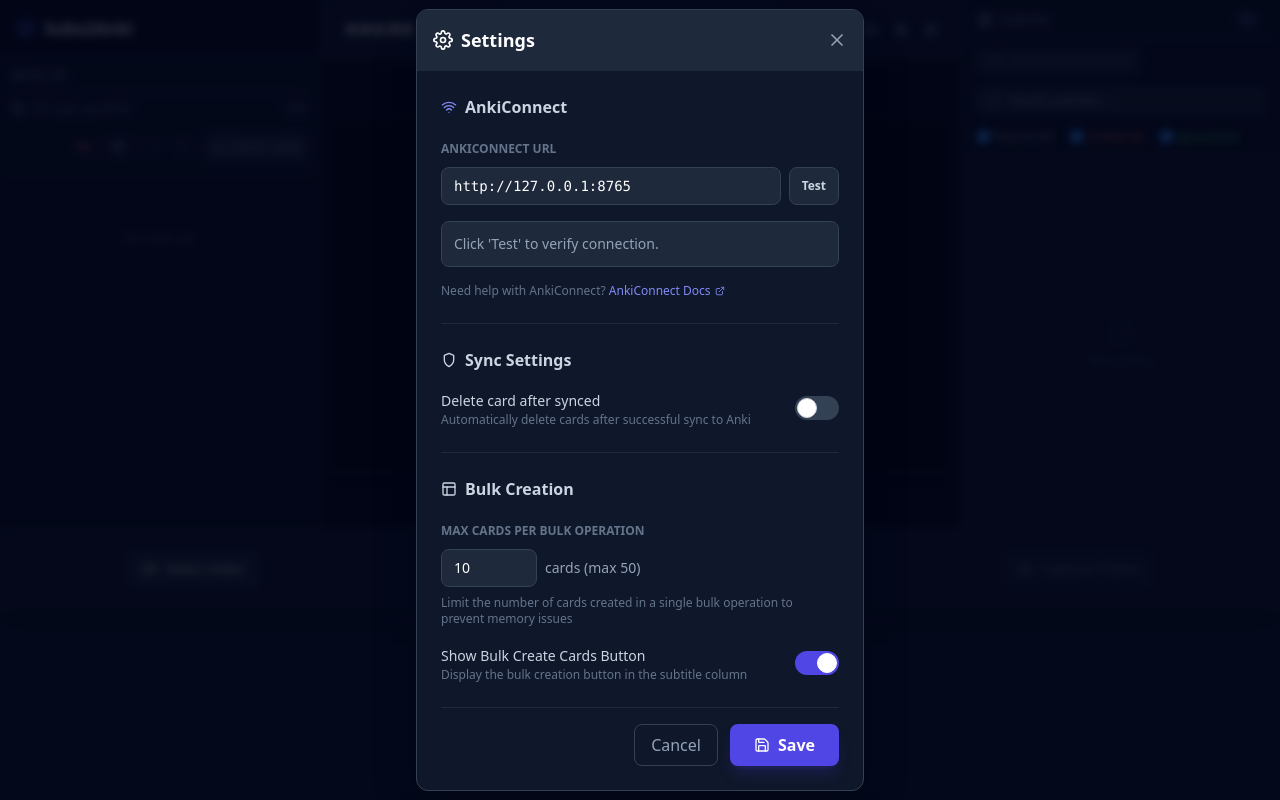
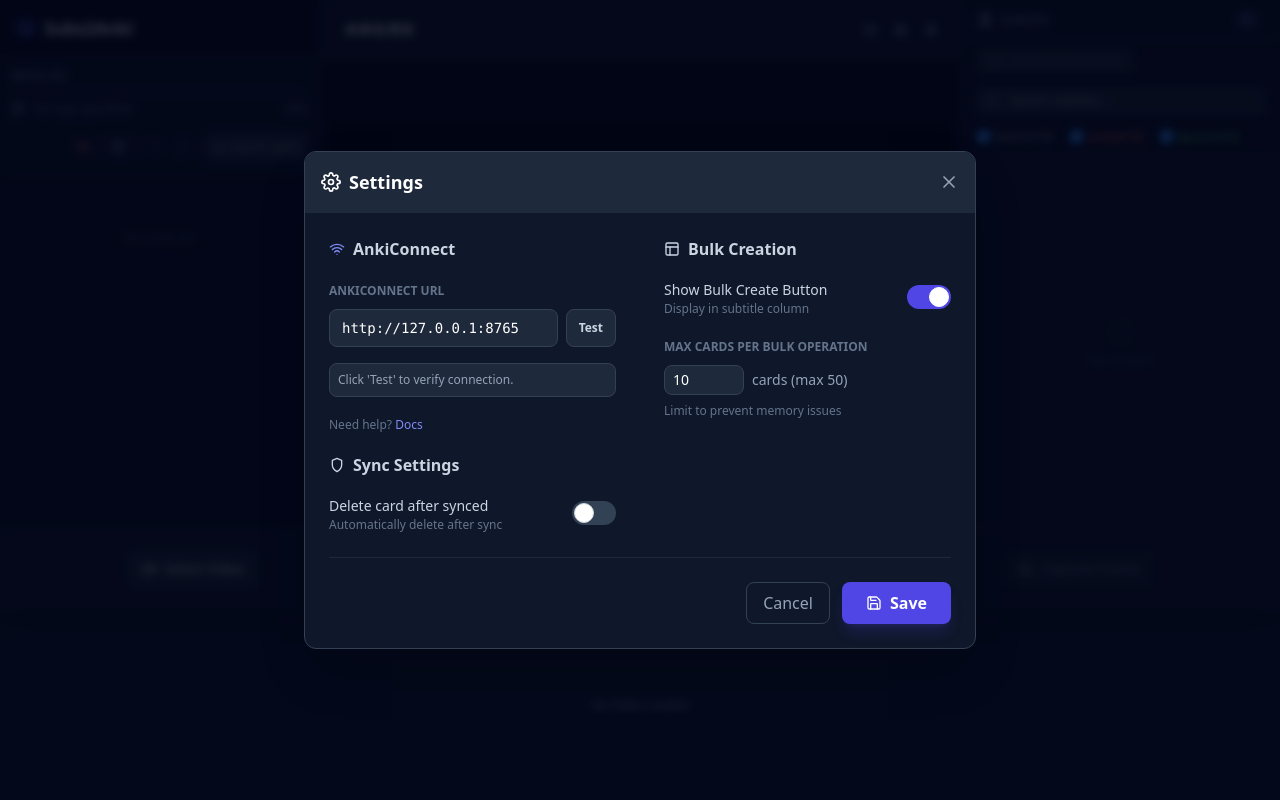
Before and after one commit to qiao-zhang/Subs2Anki, a React (Vite) app: page / in a window 1280 px wide. Both pictures are taken after a click on the button 83 px from the left and 147 px from the top of the page. Built offline with nearby package versions, Linux system fonts and the light colour scheme.

Commit message:
Modify layout of SettingsModal.tsx

```diff
--- a/App.tsx
+++ b/App.tsx
@@ -804,6 +804,7 @@
           onDownload={handleDownloadSubtitles}
           onShiftSubtitles={shiftSubtitles}
           showBulkCreateButton={showBulkCreateButton}
+          bulkCreateLimit={bulkCreateLimit}
         />
       </div>
 
--- a/components/SubtitleColumn.tsx
+++ b/components/SubtitleColumn.tsx
@@ -32,6 +32,7 @@
   onDownload: () => void;
   onShiftSubtitles: (offset: number) => void;
   showBulkCreateButton?: boolean;
+  bulkCreateLimit: number;
   className?: string;
 }
 
@@ -49,6 +50,7 @@
                                                          onDownload,
                                                          onShiftSubtitles,
                                                          showBulkCreateButton = true,
+                                                         bulkCreateLimit,
                                                          className = ''
                                                        }) => {
   const MIN_SHIFT_MS = 10;
@@ -400,9 +402,11 @@
                 ? 'bg-slate-800 text-slate-600 cursor-not-allowed'
                 : 'bg-indigo-600 hover:bg-indigo-700 text-white'
             }`}
-            title={subtitleCounts.normal === 0 ? 'No normal subtitles to create cards from' : 'Create cards for all normal subtitles'}
+            title={subtitleCounts.normal === 0 ? 'No normal subtitles to create cards from'
+              : 'Create cards for all normal subtitles'}
           >
-            <PlusCircle size={14}/> Bulk Create Cards ({subtitleCounts.normal})
+            <PlusCircle size={14}/> Bulk
+            Create {subtitleCounts.normal > bulkCreateLimit ? bulkCreateLimit : subtitleCounts.normal} Cards
           </button>
         </div>
       )}
--- a/components/modals/SettingsModal.tsx
+++ b/components/modals/SettingsModal.tsx
@@ -1,6 +1,6 @@
-import React, { useState } from 'react';
-import { X, Save, Wifi, AlertCircle, CheckCircle2, ExternalLink } from 'lucide-react';
-import { checkConnection } from '@/services/anki-connect.ts';
+import React, {useState} from 'react';
+import {X, Save, Wifi, AlertCircle, CheckCircle2} from 'lucide-react';
+import {checkConnection} from '@/services/anki-connect.ts';
 
 interface SettingsModalProps {
   isOpen: boolean;
@@ -81,26 +81,32 @@
   if (!isOpen) return null;
 
   return (
-    <div className="fixed inset-0 z-50 flex items-center justify-center p-4 bg-slate-950/80 backdrop-blur-sm animate-in fade-in duration-200">
-      <div className="bg-slate-900 border border-slate-700 rounded-xl shadow-2xl w-full max-w-md overflow-hidden">
+    <div
+      className="fixed inset-0 z-50 flex items-center justify-center p-4 bg-slate-950/80 backdrop-blur-sm animate-in fade-in duration-200">
+      <div className="bg-slate-900 border border-slate-700 rounded-xl shadow-2xl w-full max-w-2xl overflow-hidden">
         <div className="flex justify-between items-center p-4 border-b border-slate-800 bg-slate-800">
           <h2 className="text-lg font-bold flex items-center gap-2 text-white">
-            <svg xmlns="http://www.w3.org/2000/svg" width="20" height="20" viewBox="0 0 24 24" fill="none" stroke="currentColor" strokeWidth="2" strokeLinecap="round" strokeLinejoin="round">
+            <svg xmlns="http://www.w3.org/2000/svg" width="20" height="20" viewBox="0 0 24 24" fill="none"
+                 stroke="currentColor" strokeWidth="2" strokeLinecap="round" strokeLinejoin="round">
               <circle cx="12" cy="12" r="3"></circle>
-              <path d="M19.4 15a1.65 1.65 0 0 0 .33 1.82l.06.06a2 2 0 0 1 0 2.83 2 2 0 0 1-2.83 0l-.06-.06a1.65 1.65 0 0 0-1.82-.33 1.65 1.65 0 0 0-1 1.51V21a2 2 0 0 1-2 2 2 2 0 0 1-2-2v-.09A1.65 1.65 0 0 0 9 19.4a1.65 1.65 0 0 0-1.82.33l-.06.06a2 2 0 0 1-2.83 0 2 2 0 0 1 0-2.83l.06-.06a1.65 1.65 0 0 0 .33-1.82 1.65 1.65 0 0 0-1.51-1H3a2 2 0 0 1-2-2 2 2 0 0 1 2-2h.09A1.65 1.65 0 0 0 4.6 9a1.65 1.65 0 0 0-.33-1.82l-.06-.06a2 2 0 0 1 0-2.83 2 2 0 0 1 2.83 0l.06.06a1.65 1.65 0 0 0 1.82.33H9a1.65 1.65 0 0 0 1-1.51V3a2 2 0 0 1 2-2 2 2 0 0 1 2 2v.09a1.65 1.65 0 0 0 1 1.51 1.65 1.65 0 0 0 1.82-.33l.06-.06a2 2 0 0 1 2.83 0 2 2 0 0 1 0 2.83l-.06.06a1.65 1.65 0 0 0-.33 1.82V9a1.65 1.65 0 0 0 1.51 1H21a2 2 0 0 1 2 2 2 2 0 0 1-2 2h-.09a1.65 1.65 0 0 0-1.51 1z"></path>
+              <path
+                d="M19.4 15a1.65 1.65 0 0 0 .33 1.82l.06.06a2 2 0 0 1 0 2.83 2 2 0 0 1-2.83 0l-.06-.06a1.65 1.65 0 0 0-1.82-.33 1.65 1.65 0 0 0-1 1.51V21a2 2 0 0 1-2 2 2 2 0 0 1-2-2v-.09A1.65 1.65 0 0 0 9 19.4a1.65 1.65 0 0 0-1.82.33l-.06.06a2 2 0 0 1-2.83 0 2 2 0 0 1 0-2.83l.06-.06a1.65 1.65 0 0 0 .33-1.82 1.65 1.65 0 0 0-1.51-1H3a2 2 0 0 1-2-2 2 2 0 0 1 2-2h.09A1.65 1.65 0 0 0 4.6 9a1.65 1.65 0 0 0-.33-1.82l-.06-.06a2 2 0 0 1 0-2.83 2 2 0 0 1 2.83 0l.06.06a1.65 1.65 0 0 0 1.82.33H9a1.65 1.65 0 0 0 1-1.51V3a2 2 0 0 1 2-2 2 2 0 0 1 2 2v.09a1.65 1.65 0 0 0 1 1.51 1.65 1.65 0 0 0 1.82-.33l.06-.06a2 2 0 0 1 2.83 0 2 2 0 0 1 0 2.83l-.06.06a1.65 1.65 0 0 0-.33 1.82V9a1.65 1.65 0 0 0 1.51 1H21a2 2 0 0 1 2 2 2 2 0 0 1-2 2h-.09a1.65 1.65 0 0 0-1.51 1z"></path>
             </svg>
             Settings
           </h2>
           <button onClick={onClose} className="text-slate-400 hover:text-white transition">
-            <X size={20} />
+            <X size={20}/>
           </button>
         </div>
 
-        <form onSubmit={handleSubmit} className="p-6 space-y-6">
+        <form onSubmit={handleSubmit} className="p-6">
+          <div className="grid grid-cols-2 gap-12">
+            {/* Left Column - AnkiConnect and Sync Settings */}
+            <div className="space-y-5">
               {/* AnkiConnect Settings Section */}
-          <div className="space-y-4 border-b border-slate-800 pb-6">
+              <div className="space-y-4">
                 <h3 className="text-md font-bold flex items-center gap-2 text-slate-300">
-              <Wifi className="text-indigo-400" size={16} /> AnkiConnect
+                  <Wifi className="text-indigo-400" size={16}/> AnkiConnect
                 </h3>
 
                 <div className="space-y-2">
@@ -124,44 +130,35 @@
                 </div>
 
                 {/* Status Indicator */}
-            <div className={`p-3 rounded-lg border text-sm flex items-start gap-3 ${
+                <div className={`p-2 rounded-lg border text-xs flex items-start gap-2 ${
                   status === 'connected' ? 'bg-emerald-950/30 border-emerald-800 text-emerald-400' :
                     status === 'error' ? 'bg-red-950/30 border-red-800 text-red-400' :
                       'bg-slate-800 border-slate-700 text-slate-400'
                 }`}>
                   {status === 'checking' && <div
-                className="animate-spin rounded-full h-4 w-4 border-2 border-indigo-500 border-t-transparent mt-0.5" />}
-              {status === 'connected' && <CheckCircle2 size={18} className="mt-0.5" />}
-              {status === 'error' && <AlertCircle size={18} className="mt-0.5" />}
+                    className="animate-spin rounded-full h-3 w-3 border-2 border-indigo-500 border-t-transparent mt-0.5"/>}
+                  {status === 'connected' && <CheckCircle2 size={14} className="mt-0.5"/>}
+                  {status === 'error' && <AlertCircle size={14} className="mt-0.5"/>}
 
                   <div className="flex-1">
                     {status === 'idle' && "Click 'Test' to verify connection."}
                     {status === 'checking' && "Connecting to Anki..."}
-                {status === 'connected' && "Connected successfully! You can now sync cards."}
-                {status === 'error' && (
-                  <div className="flex flex-col gap-1">
-                    <span>{errorMsg}</span>
-                    <span className="text-xs opacity-70">
-                      Note: You may need to configure AnkiConnect to allow CORS.
-                      Add <code>"webCorsOriginList": ["*"]</code> to the add-on config in Anki.
-                    </span>
-                  </div>
-                )}
+                    {status === 'connected' && "Connected successfully!"}
+                    {status === 'error' && errorMsg}
                   </div>
                 </div>
 
-            <div className="text-xs text-slate-500">
-              Need help with AnkiConnect? <a href="https://foosoft.net/projects/anki-connect/" target="_blank" rel="noreferrer"
-                                             className="text-indigo-400 hover:underline inline-flex items-center gap-1">AnkiConnect
-              Docs <ExternalLink size={10} /></a>
+                <div className="text-xs text-slate-500 pt-1">
+                  Need help? <a href="https://foosoft.net/projects/anki-connect/" target="_blank" rel="noreferrer"
+                                className="text-indigo-400 hover:underline">Docs</a>
                 </div>
-
               </div>
 
               {/* Sync Settings Section */}
-          <div className="space-y-4 border-b border-slate-800 pb-6">
+              <div className="space-y-4">
                 <h3 className="text-md font-bold flex items-center gap-2 text-slate-300">
-              <svg xmlns="http://www.w3.org/2000/svg" width="16" height="16" viewBox="0 0 24 24" fill="none" stroke="currentColor" strokeWidth="2" strokeLinecap="round" strokeLinejoin="round">
+                  <svg xmlns="http://www.w3.org/2000/svg" width="16" height="16" viewBox="0 0 24 24" fill="none"
+                       stroke="currentColor" strokeWidth="2" strokeLinecap="round" strokeLinejoin="round">
                     <path d="M12 22s7-4 7-10V5l-7-3-7 3v7c0 6 7 10 7 10z"></path>
                   </svg>
                   Sync Settings
@@ -170,7 +167,7 @@
                 <div className="flex items-center justify-between">
                   <div>
                     <label className="text-sm font-medium text-slate-300">Delete card after synced</label>
-                <p className="text-xs text-slate-500">Automatically delete cards after successful sync to Anki</p>
+                    <p className="text-xs text-slate-500">Automatically delete after sync</p>
                   </div>
                   <label className="relative inline-flex items-center cursor-pointer">
                     <input
@@ -179,21 +176,43 @@
                       onChange={(e) => setLocalAutoDeleteSynced(e.target.checked)}
                       className="sr-only peer"
                     />
-                <div className="w-11 h-6 bg-slate-700 peer-focus:outline-none rounded-full peer peer-checked:after:translate-x-full peer-checked:after:border-white after:content-[''] after:absolute after:top-[2px] after:left-[2px] after:bg-white after:border-gray-300 after:border after:rounded-full after:h-5 after:w-5 after:transition-all peer-checked:bg-indigo-600"></div>
+                    <div
+                      className="w-11 h-6 bg-slate-700 peer-focus:outline-none rounded-full peer peer-checked:after:translate-x-full peer-checked:after:border-white after:content-[''] after:absolute after:top-[2px] after:left-[2px] after:bg-white after:border-gray-300 after:border after:rounded-full after:h-5 after:w-5 after:transition-all peer-checked:bg-indigo-600"></div>
                   </label>
                 </div>
               </div>
+            </div>
 
+            {/* Right Column - Bulk Creation and UI Settings */}
+            <div className="space-y-5">
               {/* Bulk Creation Settings Section */}
               <div className="space-y-4">
                 <h3 className="text-md font-bold flex items-center gap-2 text-slate-300">
-              <svg xmlns="http://www.w3.org/2000/svg" width="16" height="16" viewBox="0 0 24 24" fill="none" stroke="currentColor" strokeWidth="2" strokeLinecap="round" strokeLinejoin="round">
+                  <svg xmlns="http://www.w3.org/2000/svg" width="16" height="16" viewBox="0 0 24 24" fill="none"
+                       stroke="currentColor" strokeWidth="2" strokeLinecap="round" strokeLinejoin="round">
                     <rect x="3" y="3" width="18" height="18" rx="2" ry="2"></rect>
                     <line x1="3" y1="9" x2="21" y2="9"></line>
                     <line x1="9" y1="21" x2="9" y2="9"></line>
                   </svg>
                   Bulk Creation
                 </h3>
+
+                <div className="flex items-center justify-between">
+                  <div>
+                    <label className="text-sm font-medium text-slate-300">Show Bulk Create Button</label>
+                    <p className="text-xs text-slate-500">Display in subtitle column</p>
+                  </div>
+                  <label className="relative inline-flex items-center cursor-pointer">
+                    <input
+                      type="checkbox"
+                      checked={localShowBulkCreateButton}
+                      onChange={(e) => setLocalShowBulkCreateButton(e.target.checked)}
+                      className="sr-only peer"
+                    />
+                    <div
+                      className="w-11 h-6 bg-slate-700 peer-focus:outline-none rounded-full peer peer-checked:after:translate-x-full peer-checked:after:border-white after:content-[''] after:absolute after:top-[2px] after:left-[2px] after:bg-white after:border-gray-300 after:border after:rounded-full after:h-5 after:w-5 after:transition-all peer-checked:bg-indigo-600"></div>
+                  </label>
+                </div>
 
                 <div className="space-y-2">
                   <label className="text-xs uppercase font-bold text-slate-500">Max Cards Per Bulk Operation</label>
@@ -204,34 +223,21 @@
                       max="50"
                       value={localBulkCreateLimit}
                       onChange={(e) => setLocalBulkCreateLimit(Math.min(50, Math.max(1, parseInt(e.target.value) || 1)))}
-                  className="w-24 bg-slate-800 border border-slate-700 rounded-lg px-3 py-2 text-white focus:ring-2 focus:ring-indigo-500 outline-none transition text-sm"
+                      className="w-20 bg-slate-800 border border-slate-700 rounded-lg px-2 py-1 text-white focus:ring-2 focus:ring-indigo-500 outline-none transition text-sm"
                     />
                     <span className="text-sm text-slate-400">cards (max 50)</span>
                     {!isValidLimit && (
-                  <span className="text-xs text-red-400">Value must be between 1 and 50</span>
+                      <span className="text-xs text-red-400">Invalid</span>
                     )}
                   </div>
-              <p className="text-xs text-slate-500">Limit the number of cards created in a single bulk operation to prevent memory issues</p>
+                  <p className="text-xs text-slate-500">Limit to prevent memory issues</p>
                 </div>
 
-            <div className="flex items-center justify-between">
-              <div>
-                <label className="text-sm font-medium text-slate-300">Show Bulk Create Cards Button</label>
-                <p className="text-xs text-slate-500">Display the bulk creation button in the subtitle column</p>
               </div>
-              <label className="relative inline-flex items-center cursor-pointer">
-                <input
-                  type="checkbox"
-                  checked={localShowBulkCreateButton}
-                  onChange={(e) => setLocalShowBulkCreateButton(e.target.checked)}
-                  className="sr-only peer"
-                />
-                <div className="w-11 h-6 bg-slate-700 peer-focus:outline-none rounded-full peer peer-checked:after:translate-x-full peer-checked:after:border-white after:content-[''] after:absolute after:top-[2px] after:left-[2px] after:bg-white after:border-gray-300 after:border after:rounded-full after:h-5 after:w-5 after:transition-all peer-checked:bg-indigo-600"></div>
-              </label>
             </div>
           </div>
 
-          <div className="flex justify-end gap-3 pt-4 border-t border-slate-800">
+          <div className="flex justify-end gap-3 pt-6 border-t border-slate-800 mt-6">
             <button
               type="button"
               onClick={onClose}
@@ -244,7 +250,7 @@
               className="px-6 py-2 rounded-lg bg-indigo-600 text-white font-semibold hover:bg-indigo-500 transition shadow-lg shadow-indigo-600/20 flex items-center gap-2"
               disabled={!isValidLimit}
             >
-              <Save size={16} /> Save
+              <Save size={16}/> Save
             </button>
           </div>
         </form>
```
Lines whose indentation alone changed are shown as unchanged.
